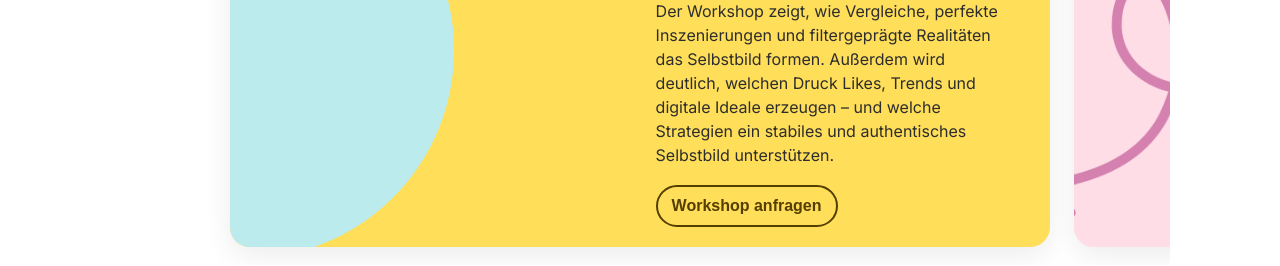
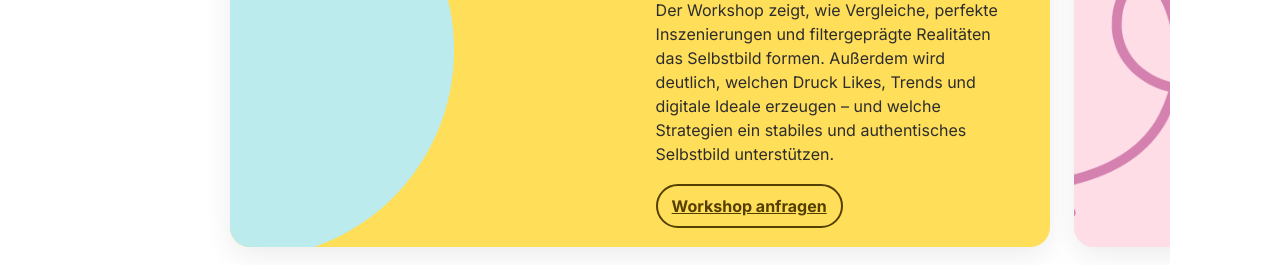
Before and after one commit to lulu111tos/behindmyprofile, a plain HTML site: page workshops.html in a window 1280 px wide. Shown: the part 534-800 px from the top of the page. Drawn offline with Linux system fonts and the light colour scheme.

Commit message:
Add files via upload

```diff
--- a/workshops.html
+++ b/workshops.html
@@ -359,7 +359,7 @@ footer {
           <div class="right">
             <h3>Social Media & Selbstbild</h3>
             <p><strong>Wie sehr beeinflusst Social Media, wie du dich selbst siehst?</strong><br>Der Workshop zeigt, wie Vergleiche, perfekte Inszenierungen und filtergeprägte Realitäten das Selbstbild formen. Außerdem wird deutlich, welchen Druck Likes, Trends und digitale Ideale erzeugen – und welche Strategien ein stabiles und authentisches Selbstbild unterstützen.</p>
-            <button class="cta">Workshop anfragen</button>
+            <a href="kontakt.html" class="cta">Workshop anfragen</a>
           </div>
         </article>
 
@@ -371,7 +371,7 @@ footer {
           <div class="right">
             <h3>Identität & Online-Rollen</h3>
             <p><strong>Wer bist du online und wer bist du wirklich?</strong> <br>Der Workshop zeigt, wie digitale Rollenbilder und Erwartungen das eigene Auftreten prägen. Dabei geht es um Authentizität, den Unterschied zwischen Online- und Offline-Selbst sowie um Gefühle und Selbstakzeptanz im digitalen Raum.</p>
-            <button class="cta">Workshop anfragen</button>
+            <a href="kontakt.html" class="cta">Workshop anfragen</a>
           </div>
         </article>
 
@@ -395,7 +395,7 @@ footer {
           <div class="right">
             <h3>Gaming-Welten & Online-Communities</h3>
             <p><strong>Welche Rolle spielst du im Game und was macht das mit dir?</strong><br>Der Workshop zeigt, wie Gaming Identität, Emotionen und Gruppendynamiken beeinflusst. Themen wie Teamplay, Status, Avatare und Community-Kultur helfen, das soziale Miteinander in digitalen Spielwelten besser zu verstehen.</p>
-            <button class="cta">Workshop anfragen</button>
+            <a href="kontakt.html" class="cta">Workshop anfragen</a>
           </div>
         </article>
 
@@ -407,7 +407,7 @@ footer {
           <div class="right">
             <h3>Kommunikation & Beziehungen online</h3>
             <p><strong>Warum entstehen online so schnell Missverständnisse und was macht das mit Beziehungen?</strong><br>Der Workshop behandelt Konflikte, Freundschaften, Dating und persönliche Grenzen im digitalen Raum. Auch Ghosting und Screenshot-Kultur werden eingeordnet, um ein respektvolles Kommunikationsverhalten zu stärken.</p>
-            <button class="cta">Workshop anfragen</button>
+            <a href="kontakt.html" class="cta">Workshop anfragen</a>
           </div>
         </article>
 
@@ -419,7 +419,7 @@ footer {
           <div class="right">
             <h3>Online-Wohlbefinden & digitale Balance</h3>
             <p><strong>Wie bleibst du online entspannt, fokussiert und bei dir?</strong><br>Im Mittelpunkt stehen Reizüberflutung, medienbedingter Stress sowie Schlaf- und Fokusprobleme. Vorgestellt werden praktische Strategien für Pausen, digitale Balance und eine gesündere Nutzung im Alltag.</p>
-            <button class="cta">Workshop anfragen</button>
+            <a href="kontakt.html" class="cta">Workshop anfragen</a>
           </div>
         </article>
 
```
